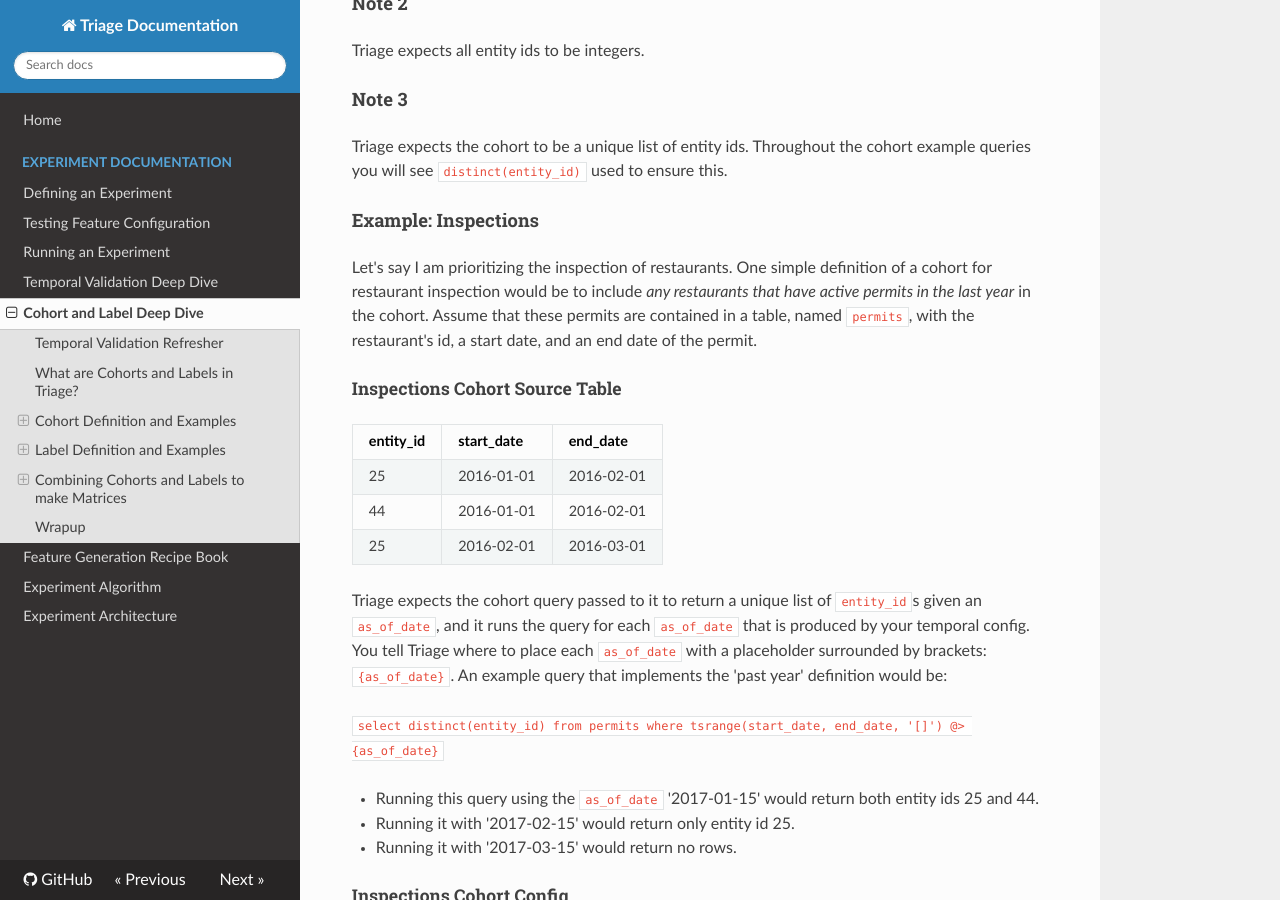
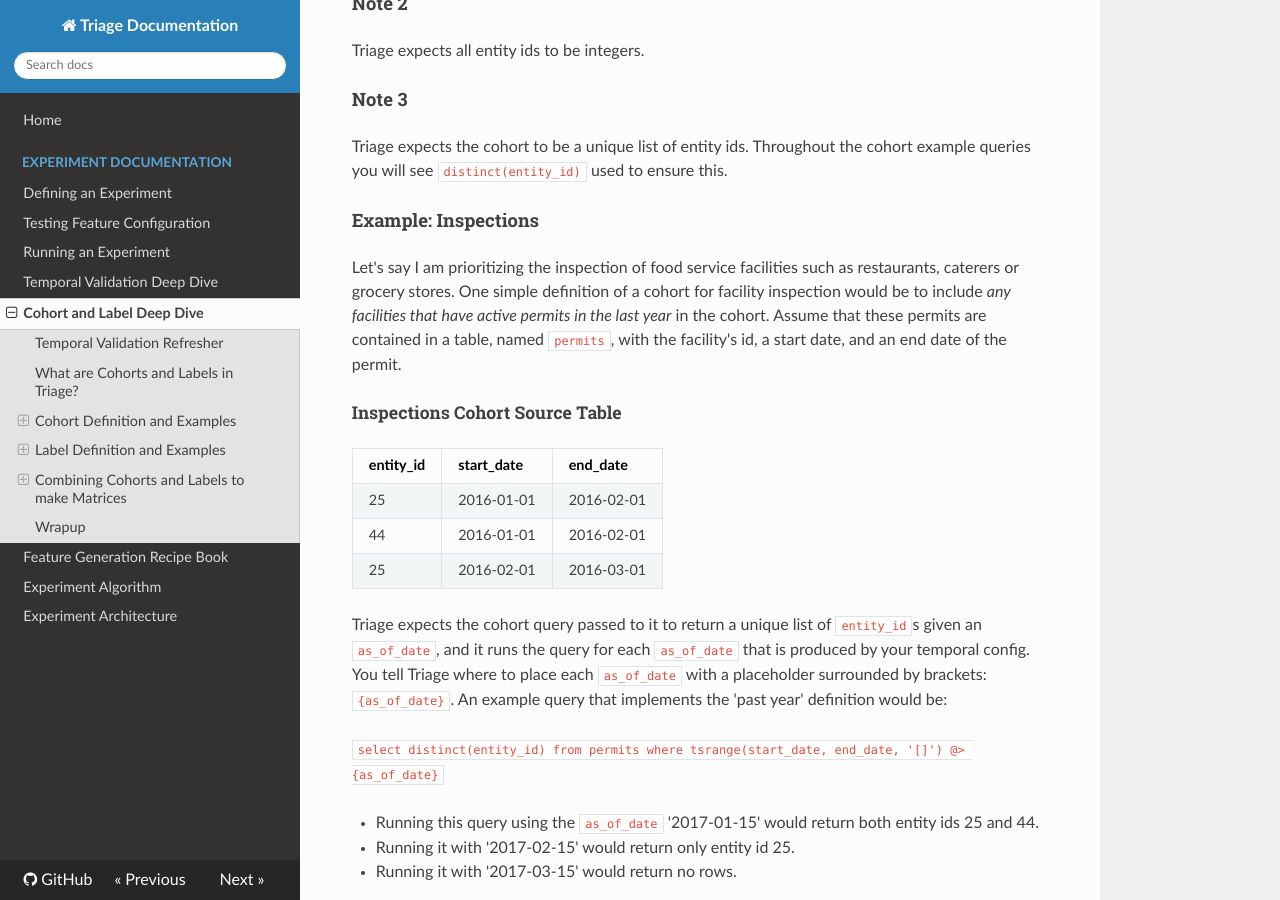
Before and after one commit to dssg/triage, an MkDocs documentation site: the page built from docs/sources/experiments/cohort-labels.md, in a window 1280 px wide and 900 px high, scrolled down 1592 px. Built offline with MkDocs 1.6.1, drawn with Linux system fonts in a browser that asks for light colours; nearby versions of some CDN libraries; old or Windows-style settings are respelled for this version of MkDocs.

Commit message:
Fix nomenclature of restaurant/facility

```diff
--- a/docs/sources/experiments/cohort-labels.md
+++ b/docs/sources/experiments/cohort-labels.md
@@ -35,7 +35,7 @@ Triage expects all entity ids to be integers.
 Triage expects the cohort to be a unique list of entity ids. Throughout the cohort example queries you will see `distinct(entity_id)` used to ensure this.
 
 ### Example: Inspections
-Let's say I am prioritizing the inspection of restaurants. One simple definition of a cohort for restaurant inspection would be to include *any restaurants that have active permits in the last year* in the cohort. Assume that these permits are contained in a table, named `permits`, with the restaurant's id, a start date, and an end date of the permit.
+Let's say I am prioritizing the inspection of food service facilities such as restaurants, caterers or grocery stores. One simple definition of a cohort for facility inspection would be to include *any facilities that have active permits in the last year* in the cohort. Assume that these permits are contained in a table, named `permits`, with the facility's id, a start date, and an end date of the permit.
 
 #### Inspections Cohort Source Table
 
```
